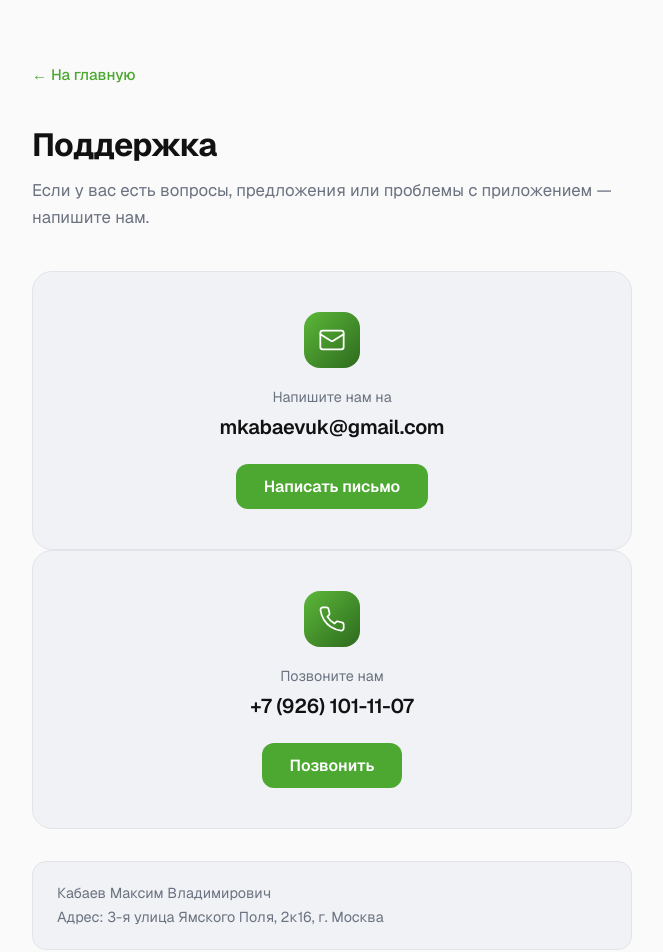
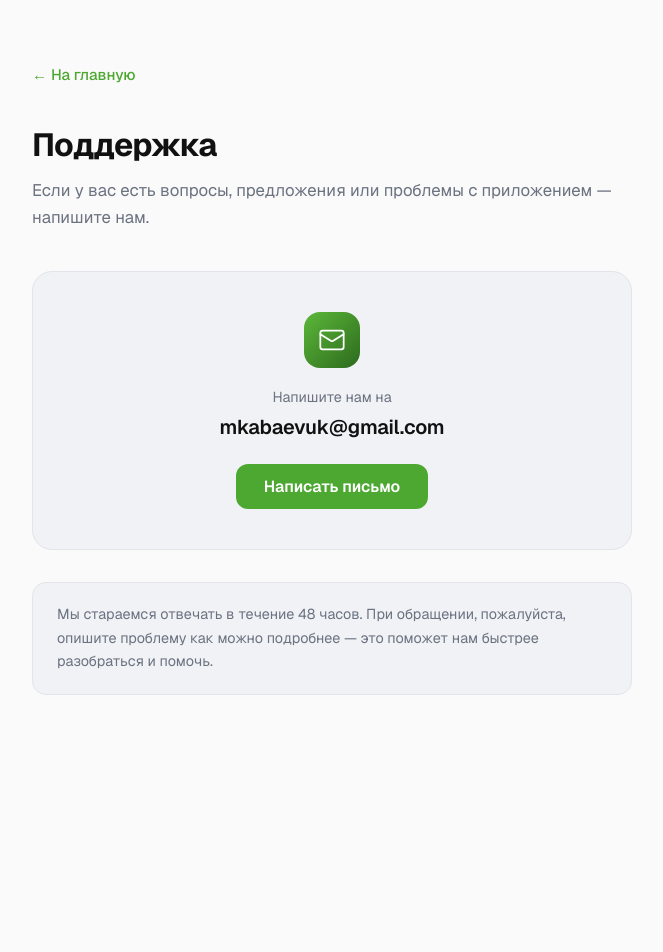
Before and after one commit to MaximKabaev/Chattr-website, a Next.js app in the folder frontend/: page /support in a window 1280 px wide. Shown: the top 952 px of the page, without its empty margins (308-971 px from the left). After the commit the page ends 800 px from the top, so only its background shows below. Built offline with nearby package versions, Linux system fonts and the light colour scheme.

Commit message:
removed my personal info

```diff
--- a/frontend/src/app/refund/page.tsx
+++ b/frontend/src/app/refund/page.tsx
@@ -100,7 +100,7 @@ export default function RefundPolicy() {
         <section className={styles.section}>
           <h2>Связаться с нами</h2>
           <p>
-            Кабаев Максим Владимирович
+            {/* Кабаев Максим Владимирович
             <br />
             Адрес: 3-я улица Ямского Поля, 2к16, г. Москва
             <br />
@@ -112,7 +112,7 @@ export default function RefundPolicy() {
             Телефон:{" "}
             <a href="tel:+79261011107" className={styles.emailLink}>
               +7 (926) 101-11-07
-            </a>
+            </a> */}
           </p>
         </section>
       </main>
--- a/frontend/src/app/support/page.tsx
+++ b/frontend/src/app/support/page.tsx
@@ -43,7 +43,7 @@ export default function SupportPage() {
           </a>
         </div>
 
-        <div className={styles.card}>
+        {/* <div className={styles.card}>
           <div className={styles.emailIcon}>
             <svg
               viewBox="0 0 24 24"
@@ -71,7 +71,7 @@ export default function SupportPage() {
             <br />
             Адрес: 3-я улица Ямского Поля, 2к16, г. Москва
           </p>
-        </div>
+        </div> */}
 
         <div className={styles.note}>
           <p>
--- a/frontend/src/app/terms/page.tsx
+++ b/frontend/src/app/terms/page.tsx
@@ -144,7 +144,7 @@ export default function TermsOfService() {
         <section className={styles.section}>
           <h2>11. Контактная информация</h2>
           <p>
-            Кабаев Максим Владимирович
+            {/* Кабаев Максим Владимирович
             <br />
             Адрес: 3-я улица Ямского Поля, 2к16, г. Москва
             <br />
@@ -156,7 +156,7 @@ export default function TermsOfService() {
             Телефон:{" "}
             <a href="tel:+79261011107" className={styles.emailLink}>
               +7 (926) 101-11-07
-            </a>
+            </a> */}
           </p>
         </section>
       </main>
```
